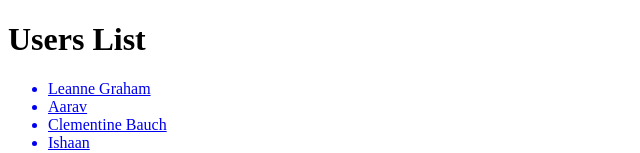
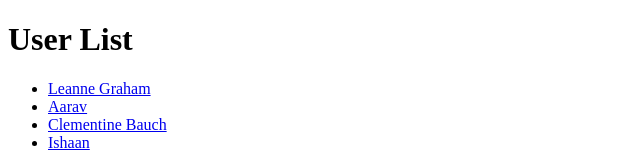
Before and after one commit to acciojob/routing-people-Awes-Khan, a React app: page / in a window 1280 px wide. Shown: the top 153 px of the page, without its empty margins (0-640 px from the left). Built offline with nearby package versions, Linux system fonts and the light colour scheme.

Commit message:
Add files via upload

```diff
--- a/src/components/UsersList.jsx
+++ b/src/components/UsersList.jsx
@@ -5,10 +5,10 @@ const UsersList = (data) => {
   console.log(data);
   return (
     <div>
-      <h1>Users List</h1>
+      <h1>User List</h1>
       <ul>
         {data.data.map((user, index) => (
-          <Link key={index+1} to={`/users/${index+1}`}><li>{user.name}</li></Link>
+          <li key={index+1} ><a><Link to={`/users/${index+1}`}>{user.name}</Link></a></li>
         ))}
       </ul>
     </div>
```
